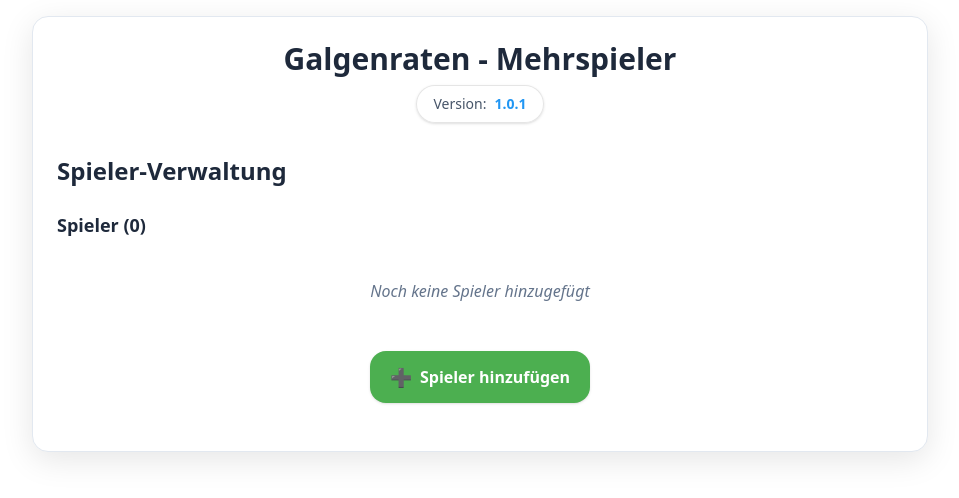
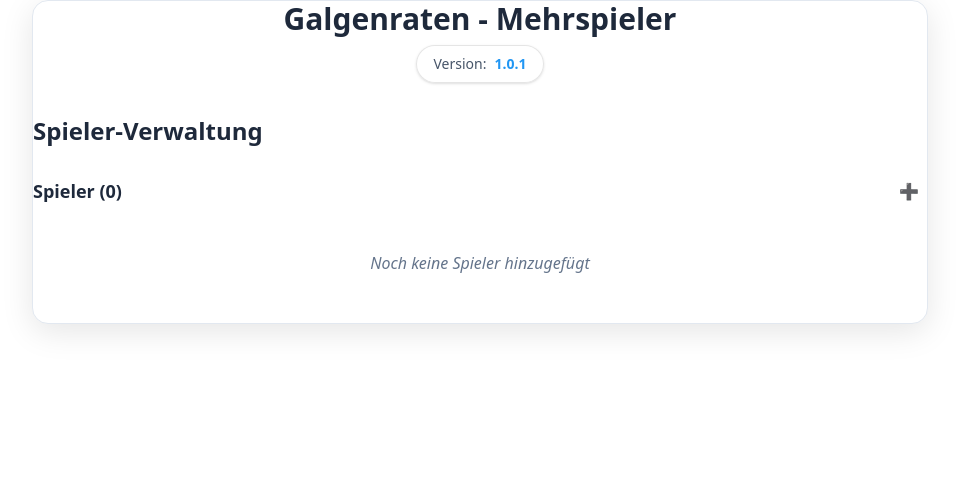
Before and after one commit to hkiam/galgenraten, a React (Vite) app: page / in a window 1280 px wide. Shown: the top 498 px of the page, without its empty margins (160-1119 px from the left). Built offline with nearby package versions, Linux system fonts and the light colour scheme.

Commit message:
feat(ui): Plus-Button neben Spieleranzahl
- Icon-only Plus neben Spieler (N), rechts ausgerichtet
- Entfernt alten großen 'Spieler hinzufügen' Button unten
- Öffnet weiterhin das Add-Player-Modal

```diff
--- a/src/App.tsx
+++ b/src/App.tsx
@@ -16,9 +16,9 @@ function App() {
   }, [initializeStore]);
 
   return (
-    <div className="flex min-h-dvh w-full flex-col items-center p-4">
+    <div className="flex min-h-dvh w-full flex-col items-center">
       <UpdateNotification />
-      <main className="container-app flex w-full flex-col items-center gap-6">
+      <main className="flex w-full flex-col items-center">
         {gamePhase === 'setup' && <PlayerSetup />}
         {gamePhase === 'word-input' && <WordInput />}
         {gamePhase === 'playing' && <MultiplayerGame />}
--- a/src/components/PlayerSetup.tsx
+++ b/src/components/PlayerSetup.tsx
@@ -20,7 +20,17 @@ const PlayerSetup: React.FC = () => {
       <h2 className="section-title">Spieler-Verwaltung</h2>
 
       <div className="mb-4">
-        <h3 className="mb-2 text-lg font-semibold">Spieler ({players.length})</h3>
+        <div className="mb-2 flex items-center justify-between">
+          <h3 className="text-lg font-semibold">Spieler ({players.length})</h3>
+          <button
+            className="icon-btn"
+            onClick={openModal}
+            aria-label="Neuen Spieler hinzufügen"
+            title="Spieler hinzufügen"
+          >
+            ➕
+          </button>
+        </div>
         {players.length === 0 ? (
           <p className="p-8 text-center italic text-slate-500">Noch keine Spieler hinzugefügt</p>
         ) : (
@@ -44,16 +54,7 @@ const PlayerSetup: React.FC = () => {
         )}
       </div>
 
-      <div className="mb-6 text-center">
-        <button
-          className="btn btn-primary btn-lg"
-          onClick={openModal}
-          aria-label="Neuen Spieler hinzufügen"
-        >
-          <span className="text-lg">➕</span>
-          <span>Spieler hinzufügen</span>
-        </button>
-      </div>
+      {/* add-player Button befindet sich jetzt in der Kopfzeile */}
 
       {players.length >= 2 && (
         <div className="mt-6 text-center">
```
Also changed, not shown: src/styles/tailwind.css.
